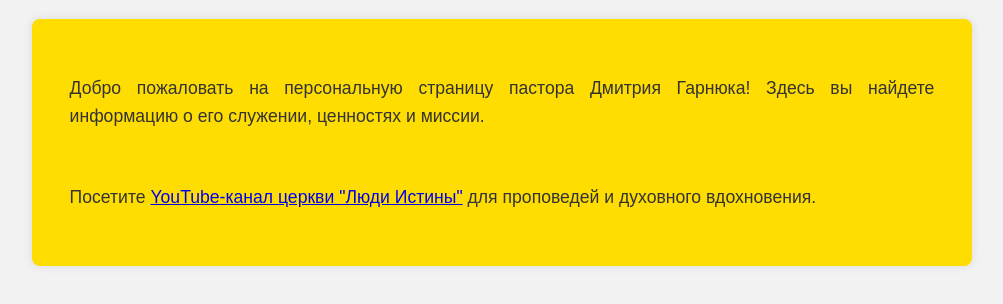
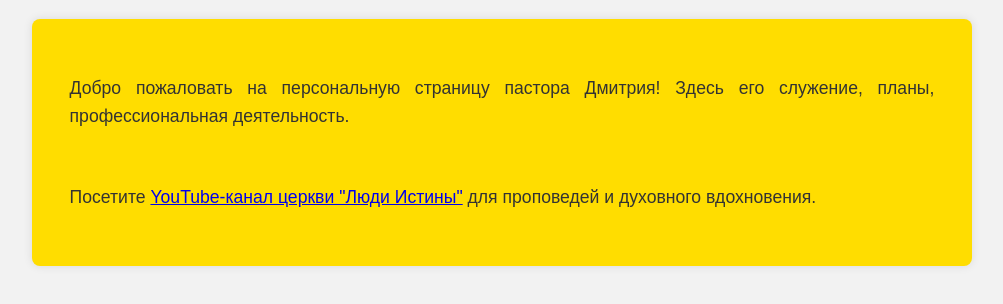
Before and after one commit to Henadzi2024/Dmytro-Harnyuk, a plain HTML site: page index.html in a window 1280 px wide. Shown: the part 70-374 px from the top of the page, without its empty margins (138-1141 px from the left). Drawn offline with Linux system fonts and the light colour scheme.

Commit message:
Update index.html

```diff
--- a/index.html
+++ b/index.html
@@ -38,7 +38,7 @@
         <h1>Пастор Дмитрий Гарнюк</h1>
     </header>
     <div class="content">
-        <p>Добро пожаловать на персональную страницу пастора Дмитрия Гарнюка! Здесь вы найдете информацию о его служении, ценностях и миссии.</p>
+        <p>Добро пожаловать на персональную страницу пастора Дмитрия! Здесь его служение, планы, профессиональная деятельность.</p>
         <p>Посетите <a href="https://www.youtube.com/@user-ui1cf2gs2b" target="_blank">YouTube-канал церкви "Люди Истины"</a> для проповедей и духовного вдохновения.</p>
     </div>
 </body>
```
